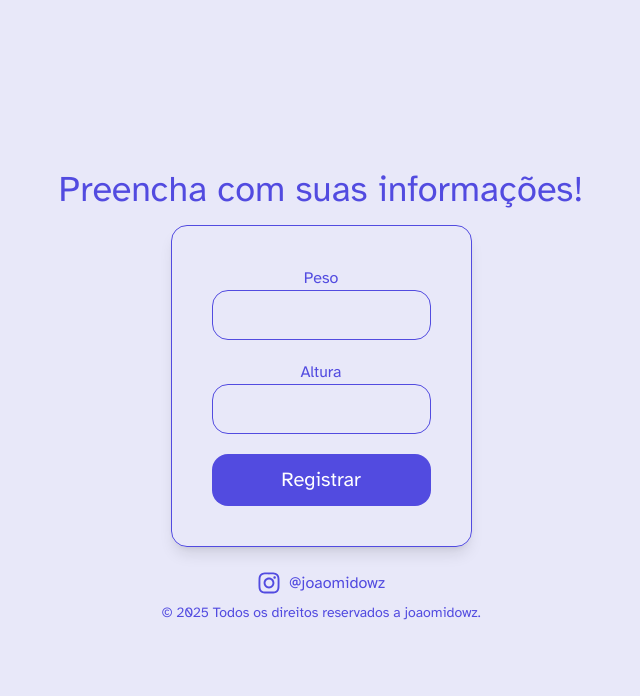
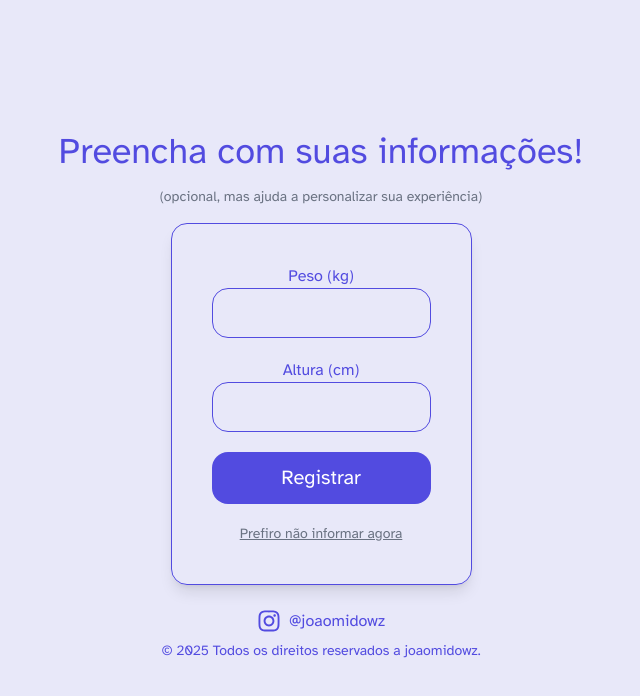
Before and after one commit to joaomidowz/gym-frontend, a Next.js app: page /register/details in a window 1280 px wide. Shown: the top 696 px of the page, without its empty margins (319-959 px from the left). Built offline with nearby package versions, Linux system fonts and the light colour scheme; no server answers.

Commit message:
feat(details): allow skipping height/weight and add 'prefiro não informar' option

```diff
--- a/src/app/register/details/page.tsx
+++ b/src/app/register/details/page.tsx
@@ -7,33 +7,35 @@ import Footer from "@/components/footer";
 import ErrorNotify from "@/components/errorNotify";
 import { updateUser } from "@/services/user";
 import { getToken } from "@/utils/storage";
+import { SuccessToast } from "@/components/successToast";
 
 export default function Details() {
     const [height, setHeight] = useState("");
     const [weight, setWeight] = useState("");
     const [errorMsg, setErrorMsg] = useState("");
+    const [showSuccess, setShowSuccess] = useState(false);
     const { user } = useAuth();
     const router = useRouter();
 
     const handleSubmit = async (e: React.FormEvent) => {
         e.preventDefault();
 
-        if (!height || !weight) {
-            setErrorMsg("Preencha todos os campos para continuar.");
-            return;
-        }
-
         try {
             const token = getToken();
 
             if (!token || !user?.id) throw new Error("Usuário não autenticado.");
 
-            await updateUser(user.id, token, {
-                height_cm: Number(height),
-                weight_kg: Number(weight),
-            });
+            const updates: any = {};
+            if (height !== "" && Number(height) > 0) updates.height_cm = Number(height);
+            if (weight !== "" && Number(weight) > 0) updates.weight_kg = Number(weight);
 
-            router.push("/feed");
+            if (Object.keys(updates).length > 0) {
+                await updateUser(user.id, token, updates);
+                setShowSuccess(true);
+                setTimeout(() => router.push("/feed"), 1500);
+            } else {
+                router.push("/feed");
+            }
         } catch (error: any) {
             console.error("Erro ao atualizar usuário:", error);
             setErrorMsg("Erro ao atualizar perfil.");
@@ -46,16 +48,22 @@ export default function Details() {
                 <ErrorNotify message={errorMsg} onClose={() => setErrorMsg("")} />
             )}
 
+            {showSuccess && <SuccessToast message="Dados atualizados com sucesso!" />}
+
             <h1 className="text-primary text-4xl py-4">
                 Preencha com suas informações!
             </h1>
+
+            <p className="text-sm text-gray-500 mb-4">
+                (opcional, mas ajuda a personalizar sua experiência)
+            </p>
 
             <form
                 onSubmit={handleSubmit}
                 className="border border-primary rounded-2xl p-10 shadow-lg flex flex-col gap-5 text-primary"
             >
                 <div className="flex flex-col">
-                    <label htmlFor="weight">Peso</label>
+                    <label htmlFor="weight">Peso (kg)</label>
                     <input
                         id="weight"
                         type="number"
@@ -66,7 +74,7 @@ export default function Details() {
                 </div>
 
                 <div className="flex flex-col">
-                    <label htmlFor="height">Altura</label>
+                    <label htmlFor="height">Altura (cm)</label>
                     <input
                         id="height"
                         type="number"
@@ -81,6 +89,14 @@ export default function Details() {
                 >
                     Registrar
                 </button>
+
+                <button
+                    type="button"
+                    onClick={() => router.push("/feed")}
+                    className="text-sm text-gray-500 underline"
+                >
+                    Prefiro não informar agora
+                </button>
             </form>
 
             <Footer />
```
